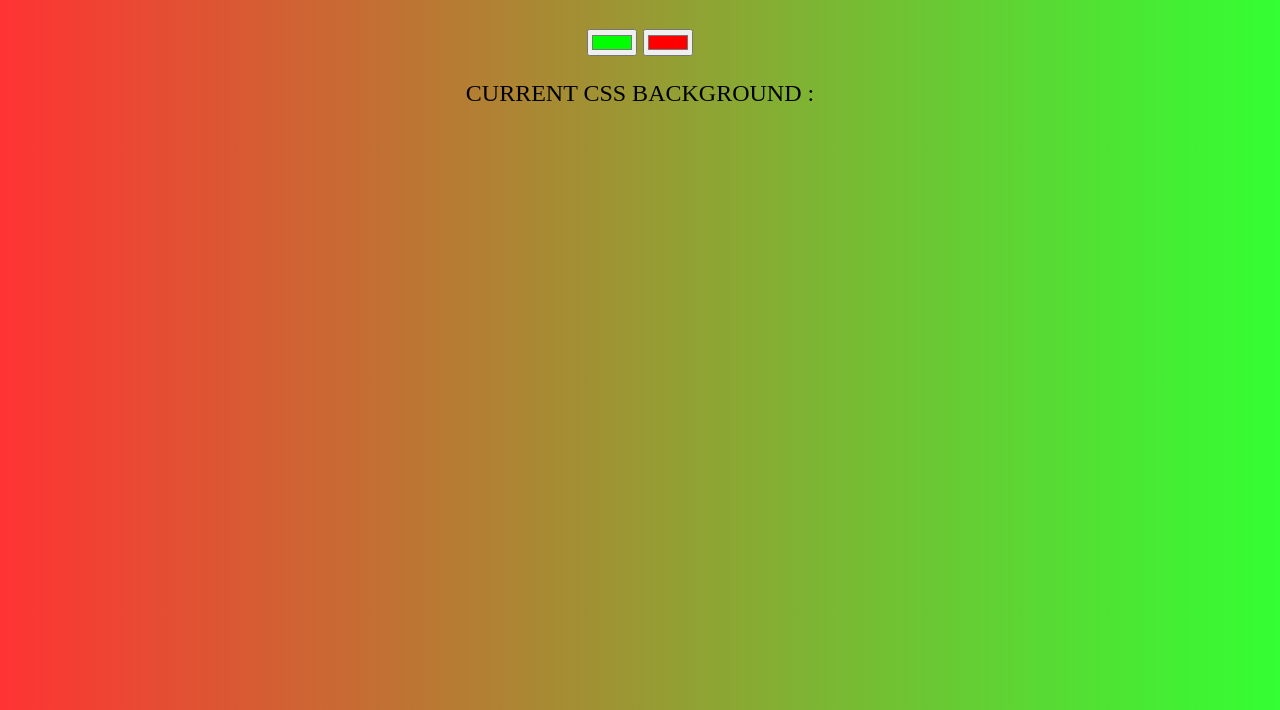
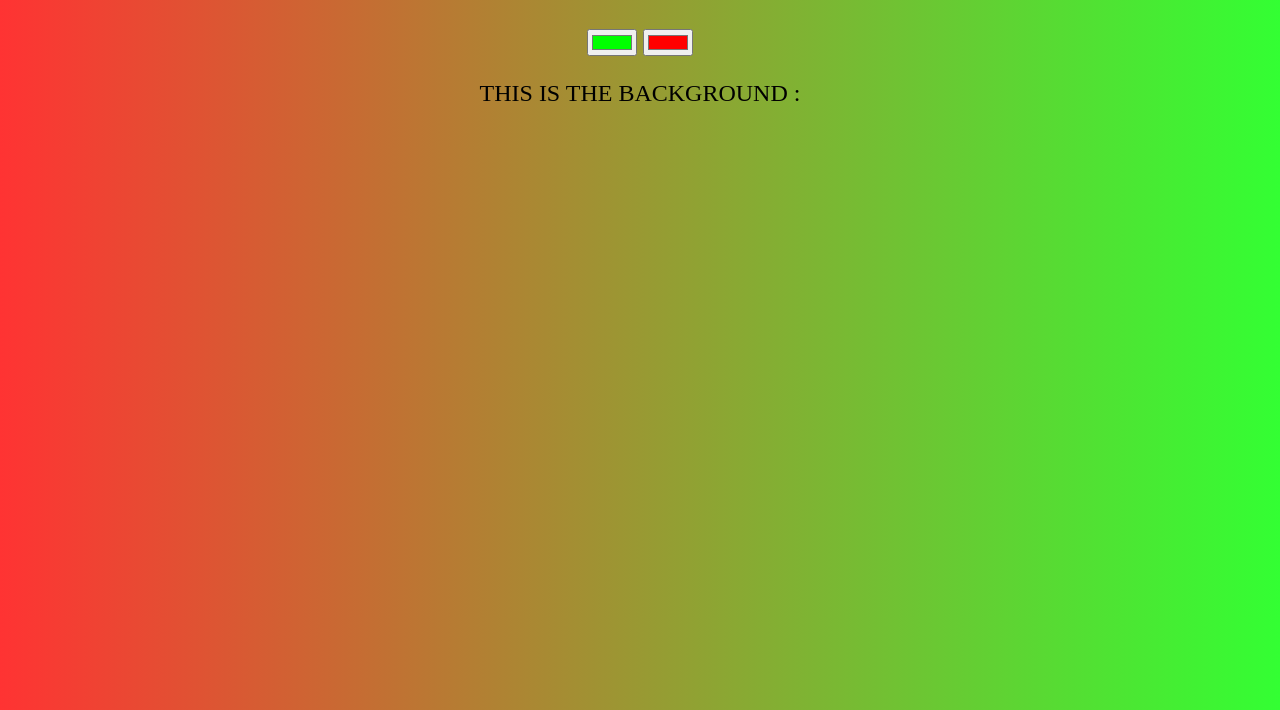
Before and after one commit to yucifer/gradient-generator, a plain HTML site: page index.html in a window 1280 px wide. Shown: the part 90-800 px from the top of the page. Drawn offline with Linux system fonts and the light colour scheme.

Commit message:
Updated the way it indicated the gradient colors

```diff
--- a/index.html
+++ b/index.html
@@ -9,7 +9,7 @@
 	<input class="color1" type="color" name="color1" value="#00ff00">
 	<input class="color2" type="color" name="color2" value="#ff0000">
 	<div>
-		<p> CURRENT CSS BACKGROUND : </p>
+		<p> THIS IS THE BACKGROUND : </p>
 	</div>
 	<h6></h6>
 
```
